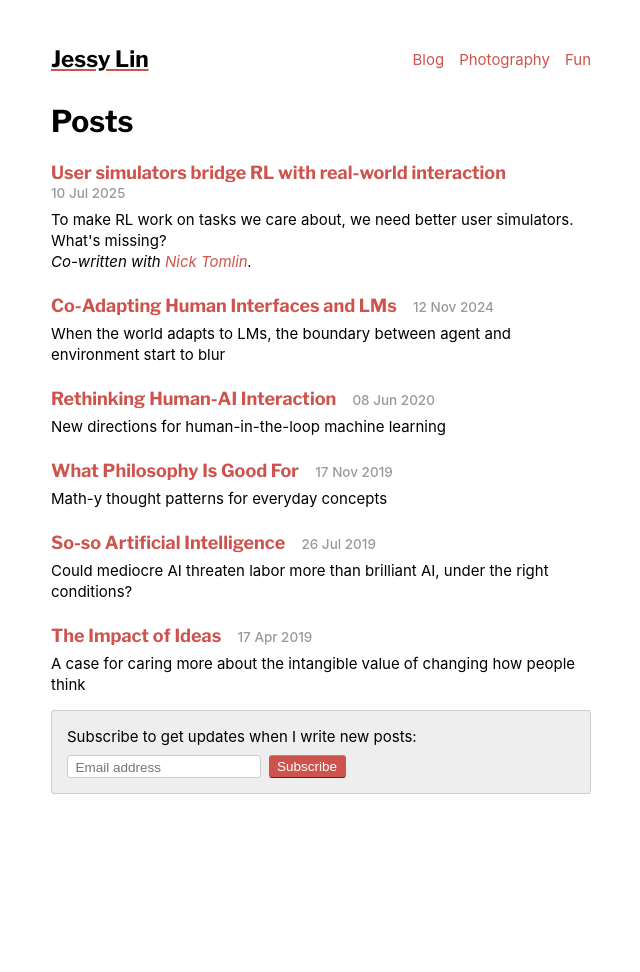
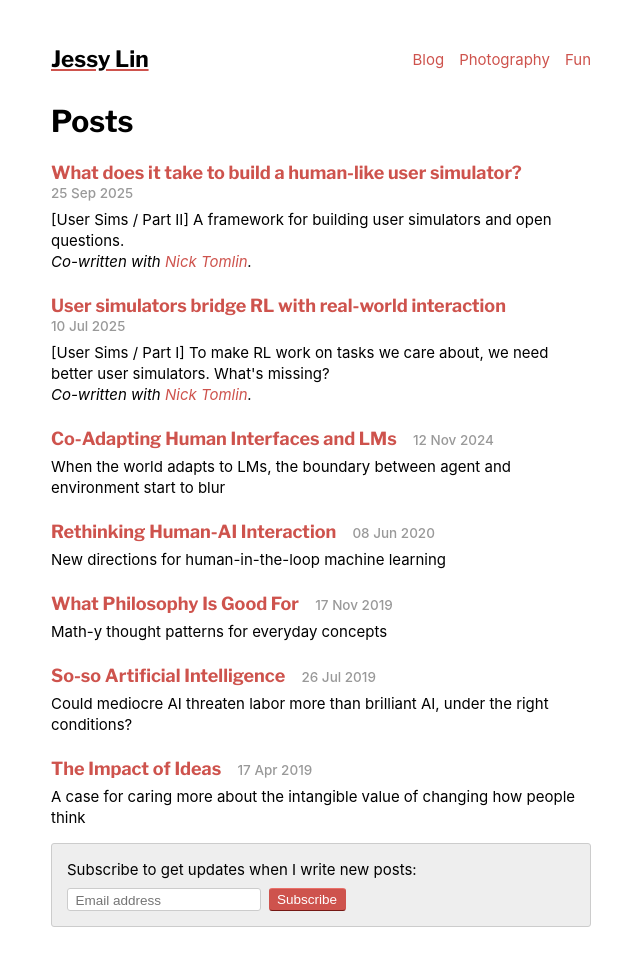
Before and after one commit to jlin816/jlin816.github.io, a Jekyll site: the page built from blog.html, in a window 1280 px wide. Shown: the whole page, without its empty margins (319-959 px from the left). Built offline with Jekyll 4.4.1, drawn with Linux system fonts in a browser that asks for light colours; before the commit the page ends 900 px from its top, so only the background shows below that; some of the changed lines change nothing that is shown.

Commit message:
Add user sims blog post part 2

````diff
--- a/_posts/2025-07-10-user-simulators-1.md
+++ b/_posts/2025-07-10-user-simulators-1.md
@@ -1,7 +1,8 @@
 ---
 layout: post
 title: User simulators bridge RL with real-world interaction
-subtitle: To make RL work on tasks we care about, we need better user simulators. What's missing?<br><i>Co-written with <a href="https://people.eecs.berkeley.edu/~nicholas_tomlin/">Nick Tomlin</a>.</i>
+subtitle: >-
+  [User Sims / Part I] To make RL work on tasks we care about, we need better user simulators. What's missing?<br><i>Co-written with <a href="https://people.eecs.berkeley.edu/~nicholas_tomlin/">Nick Tomlin</a>.</i>
 date: 2025-07-10
 ack: Thanks to Kawin, Michelle, Allen, Justin, Wenting, and Micah for feedback and thoughtful discussions :)
 image: /assets/posts/user-sims-1/applications.png
--- /dev/null
+++ b/_posts/2025-09-25-user-simulators-2.md
@@ -0,0 +1,144 @@
+---
+layout: post
+title: What does it take to build a human-like user simulator?
+subtitle: >-
+    [User Sims / Part II] A framework for building user simulators and open questions.<br><i>Co-written with <a href="https://nickatomlin.github.io/">Nick Tomlin</a>.</i>
+date: 2025-09-25
+ack: Thanks to Alexis, Austen, Lucy, Kawin, Michelle, Allen, Justin, Wenting, and Micah for feedback and thoughtful discussions :)
+image: /assets/posts/user-sims-2/env.png
+---
+
+Defining the right training objective is often the key to eliciting new language model capabilities. Preference models led to more helpful assistants, and verifiable rewards led to better reasoning. But if we want to build models that can flexibly collaborate with humans to solve a wide range of complex problems, then we might need to define a new type of objective, one based on simulating real human users.
+
+The most obvious approach involves two language models, one trained to function as a helpful assistant, and the other acting as a stand-in for a human user with a task or goal in mind. These models would generate synthetic interactions, with the user simulator judging whether or not the interaction successfully accomplished its goal. The parameters of the assistant model would then be updated based on the quality of the interaction, training in simulation to learn how to be an effective assistant.
+
+{% include figure.html
+url="/assets/posts/user-sims-2/env.png"
+caption="Basic structure of an environment with a user simulator."
+%}
+
+However, we still don’t know how to build effective, human-like user simulators that could be used in such a scenario. In a [previous post]({% post_url 2025-07-10-user-simulators-1 %}), we discussed some of the ways that current language models fall short as user simulators. In this one, we’ll provide a framework for thinking about how to improve user simulators, and speculate on potential future approaches.
+
+Building a user simulator requires us to make a few key design decisions: (1) the **context** presented to the model, e.g., how its preferences or goals are specified; (2) the **scaffold**, which specifies how a user simulator obtains information, interacts with the environment, and evolves over time; and (3) the **objective** it was trained on, whether this is the out-of-the-box language modeling objective, "helpfulness" or "human preference" in RLHF, or something more complicated. We’ll cover each of these components in turn.
+
+## Context
+
+The first step to building more realistic simulators is to try collecting and imitating real user data. An important design decision here is what _user context_ to condition on: how do we represent a user and get out different behaviors at inference time? Some of the essential kinds of context we might want to include:
+
+- **Goal / reward description**: What is the user trying to accomplish in this interaction? e.g., "You want to reschedule your flight to the following day, if change is not possible, you want the agent to cancel and rebook" ([τ-bench](https://arxiv.org/abs/2406.12045))
+- **Behavioral traits**: How does the user (policy) behave, or what (task-relevant) personality traits does the assistant have to learn to interact with? To overcome the default helpful behavior, we might steer the user simulator's behavior by specifying traits like "be concise" or "sometimes make mistakes." We see a pretty limited range of user behavior in current work, often focused on sharing information incrementally ([CollabLLM](https://arxiv.org/abs/2502.00640)). We could imagine we'd eventually want to steer user simulators with more complex properties, such as a tendency to be indecisive, or to express confusion about a complex concept.
+- **Historical context**: If available, including a history of user interactions or actions can implicitly specify both their goals and behaviors, as demonstrated in e.g., past chat logs or conversations with human assistants ([Sierra](https://sierra.ai/blog/simulations-the-secret-behind-every-great-agent)).
+
+Beyond these basic elements, however, one of the key problems in effective user simulation is that a lot of the context we want to condition on — beliefs, preferences, intentions, etc. — is difficult to extract explicitly from people. This makes the simulation problem highly underspecified.
+
+For example, two people who say "I know how SVD works" often mean very different things by "know," and it's difficult to collect a profile that captures the user's "true" underlying knowledge. Without this context or diverse enough data, LMs that are trained to simulate a user that "knows how SVD works" may just regress to behaving like the average user who says that. It’s important to simulate diversity in user behavior because users that say they “know” might sometimes have incorrect assumptions, or some fuzzy high-level picture that only good tutors can pinpoint by questioning the user or trying hard to discover what they _actually_ know.
+
+In this light, there are three directions that seem promising to push: (1) synthetic approaches to impute the latent context, (2) collecting more _longitudinal_ data per-user, and (3) identifying new types of measurements that give us signals about a user's latent context.
+
+A straightforward idea if we don't have some latent context is to synthesize it with a language model. In the spirit of recent work [scaling up generative personas](https://arxiv.org/abs/2406.20094v3), we could imagine synthesizing all kinds of profiles to condition user simulators on, perhaps with more of a focus on _task-relevant_ traits (rather than demographic or stylistic). Even better, if we have a dataset of human interactions to ground this into, we could seed or constrain data generation with real human data.
+
+Human datasets today are relatively limited. Interaction data like [WildChat](https://wildchat.allen.ai/) at best consist of one or a few interactions with each human. Intuitively, the more context you can condition the LM on, the more you can extract "niche modes" in behavior without mode collapse. This is a case where products with users doing real tasks repeatedly, over time have leverage to build models that can directly optimize to work better with humans. With longitudinal datasets, we imagine there'd be interesting scientific questions around how much data you'd need per user to develop a good-enough user simulator to train against, for a particular task.
+
+In general, conversations provide a limited lens into a person's underlying beliefs and intentions. To simulate a student learning a complex topic, for example, what we'd really like is a detailed description of how exactly they _think_ eigenvalues work. What if we just collected this data, e.g. by having them students verbalize their understanding while solving problems and using this as conditioning context for LM user simulators? Even more, we'd like to model what kinds of explanations most effectively _update_ a student's beliefs. When a student reads a textbook paragraph or explanation from a tutor, how does their understanding _change_? What problems are they now able to solve they weren't able to before?  It's unclear yet whether LM user simulators could accurately model the evolution of a student's responses after interventions — but if this worked, it'd be a key stepping stone to training assistant models that learn to provide the most useful interventions.
+
+Overall, perhaps the direction to emphasize is exploring "density" and richness of human data rather than sheer quantity.
+
+<div class="summary-box">
+<div class="summary-heading">Open Questions</div>
+<ul style="list-style-type: none; padding: 0;">
+<li>
+    <b>Q1</b>: What level of “fidelity” do user simulators need? There are many raw data streams we can imagine using as context for user simulation, all the way down to the raw stream of actions they take in their computer or IDE. However, we likely don't need to model users at this level of granularity. Intuitively, it seems useful for people to reason about other people's beliefs to some extent, but we don't need to do this perfectly to be a good assistant. What level of granularity do we need, and how do we determine the representation or abstraction that gives us the right degree of fidelity for a particular task?
+</li>
+
+<li>
+    <b>Q2</b>: What do denser forms of data annotation look like (some ideas mentioned above: having people verbalize thoughts that are usually latent, or re-evaluating test-taking performance after every turn). Are there new products or ways of using AI that naturally enable us to collect this kind of data?
+</li>
+
+<li>
+    <b>Q3</b>: If user specification relies on having information in context, how do we naturally simulate not knowing something? More speculative approaches could involve knowledge editing or training models only on a subset of data.
+</li>
+</ul>
+</div>
+
+## Scaffold
+
+So far, we've discussed what context is necessary to provide a complete specification of a user However, in many cases it's fundamentally unnatural to provide a user simulator with all the context up front. When booking a hotel, you might only be reminded that you prefer an in-house gym if you see that advertised on one of the options. Human memory looks more like "checking things into context" from long-term memory; the search (or chat interaction) can shape which preferences are revealed.
+
+{% include figure.html
+url="/assets/posts/user-sims-2/scaffold.png"
+caption="Putting all information in-context leads to unnatural behavior, since LLMs can directly copy from the prompt. Scaffolding might fix some of these problems: for example, users might only recall relevant pieces of information when prompted, or only be able to articulate tradeoffs when provided with options. The travel planning task in [DialOp](https://arxiv.org/abs/2305.20076), for example, implements a scaffold: the user simulator can only evaluate numerical rewards on proposed itineraries from the assistant, simulating the fact that humans may only have a fuzzy notion of what they want until faced with concrete options."
+%}
+
+To simulate these aspects of humans, we might turn to _scaffolds_, which define how an agent interfaces with its environment and context. We can adjust what information the model sees, and how it evolves over time, by modifying the agent scaffold. For example, we can model differences in:
+
+- **Goal or information fidelity.** While some users might begin an interaction with a fully-specified goal, most users aren't precise in what they want. We could model this by translating a fully-specified reward function into a fuzzy natural language string like "slight preference for outdoor seating," without specifying how much or under what conditions the user would be willing to give up outdoor seating. In fact, anything the user knows can be known to different degrees of fidelity.
+- **Self-knowledge.** Intuitively, it's easier to compare which of two options is better (and then put your finger on why) than to exhaustively recall everything you care about upfront or provide an absolute score in isolation. We could model this by only allowing the policy to call `preferred(option A, option B)` but not `reward(option A)`, or by not providing a description of the `reward` function. We experimented with this in [DialOp](https://arxiv.org/abs/2305.20076) by initializing user simulators with vague preference descriptions and only allowing them to see exact reward values when the assistant provided concrete proposals.
+- **Influence.** Interactions influence what users understand and want. For example, I might forget that ambience matters to me until an assistant shows me pictures of the interior of a restaurant. We can model this with a "belief update" function that injects new preferences into context based on the interaction. For domains like education, creating a belief update function that models what the user simulator understands as the dialogue goes on might be a full-fledged problem in itself.
+- **Memory & cognitive load.** To model the fact that humans have limited memory, we can simulate a (primitive) [memory mechanism](https://arxiv.org/abs/2310.08560) that summarizes earlier parts of the dialogue or pushes them into a long-term memory store. For example, a realistic user simulator might occasionally ask, "I don't remember the exact details of the earlier proposal you sent me, could you show me that again?" This would disincentivize models that dump information on the user — past a certain point, more information only overwhelms the user, and maybe even results in more errors. The best assistants will take human limitations into account.
+
+Products are already designed to take human "quirks" like these into account. For example, shopping products often default to offering multiple product recommendations, which makes it easier for users to make comparisons. Deep Research always asks 1-2 clarification questions at the beginning of the dialogue, to account for the fact that most prompts aren't fully specified up front. Chatbot assistants can be post-trained to repeat or summarize what was discussed earlier in the dialogue, accounting for users having limited memory.
+
+One theme here is that the policy doesn't need to have the same information that the reward model does, even though they represent the same user. Because people don't know what they want, they don't always act in accordance with their "true" preferences. An exciting prospect for future assistants is to _guide_ us towards what we actually want, helping us introspect and discover solutions we didn't consider at first glance — beyond current-day chatbots that just take the first thing we ask for literally.
+
+<div class="summary-box">
+<div class="summary-heading">Open Questions</div>
+<ul style="list-style-type: none; padding: 0;">
+<li>
+    <b>Q1</b>: Are there general principles that can guide the design of human-like agent scaffolds? Because there are many axes along which agent scaffolds can vary, we run the risk of building arbitrary decisions into our user simulators. Is it possible to make more principled decisions about, e.g., belief update functions, by modeling the perplexity of or similarity to real human interactions?
+</li>
+
+<li>
+    <b>Q2</b>: A scaffold essentially builds in an inductive bias that makes the structure of an agent similar to a human. What inductive biases are actually necessary, vs. easily learnable from data? Is there anything to be gained from what we know about the structure of human thinking, such as when people recall things from long-term memory?
+</li>
+</ul>
+</div>
+
+## Objective
+
+Scaffolds are a natural extension of the core principle of RL: we can make hard-coded decisions a bit more flexible by embedding what we know about humans into incentives (i.e. properties of the user simulator / environment), letting assistant behavior instead emerge from training. To take this principle to its natural end, perhaps we can also build more human-like user simulators by changing the objective that our models optimize.
+
+To solve issues such as LMs not "really wanting things" (as described in our [previous post]({% post_url 2025-07-10-user-simulators-1 %})) , we might want to train user simulators on the (range of) objectives that we think users optimize for.
+
+Users care about completing the task, but optimizing user models naively to complete the task could make them too eager to work together. RLHF-trained models are already "too helpful." In reality, humans are optimizing for a multitude of objectives, even in the course of doing a well-scoped task: Alice, who wants to expend the least amount of effort possible; Timmy, who's indecisive and also considering the objectives of other people in his group; Oliver, who doesn't settle for satisficing and wants the absolute best option.
+
+{% include figure.html
+url="/assets/posts/user-sims-2/objectives.png"
+caption="Users optimize for different objectives. For example, some users exhibit satisficing behavior, while others are optimizers. Other users might struggle to understand their own preferences."
+%}
+
+There are well-understood universalities to human psychology such as loss aversion, making perceived values more asymmetric than those assessed objectively by a computer or LM. Building user simulators that pursue goals in the ways humans do might look to [prospect theory](https://en.wikipedia.org/wiki/Prospect_theory) or other formalizations of how utility distributions, probabilities, and the rest of the computational world map to perceived human value.
+
+We might also want to model users with adversarial objectives. [Reliability testing](https://sierra.ai/blog/simulations-the-secret-behind-every-great-agent) is one use case for user simulators, where it feels natural to train users that probe for edge cases and failure modes in the assistant’s policy. User simulation is another lens to view what some are already doing to [audit language model behavior at scale](https://transluce.org/jailbreaking-frontier-models).
+
+Training user models to optimize the objectives that users have may not be enough in some cases. Consider the work on training human-like bots for Chess or Go. There, it's well-established that behavior cloning on human data isn't enough[^behavior-cloning-chess]. On the other hand, optimizing directly for the task objective through inference-time search (e.g., Deep Blue) or self-play training (AlphaZero) can match or exceed human performance, but result in qualitatively different behavior.
+
+Instead, a set of hybrid approaches combine the best of two worlds: [piKL](https://arxiv.org/abs/2112.07544) directly trained models on a task objective, while simultaneously minimizing KL divergence from a behavior cloned policy, leading to more human-like gameplay in chess and Go. A variant of piKL was used in [Cicero](https://www.science.org/doi/10.1126/science.ade9097), the first model to obtain superhuman performance in Diplomacy, as part of its planning loop.  Alternatively, we can impose cognitively-inspired resource constraints on the optimization process. For example, [Zhang, et al. (2024)](https://arxiv.org/abs/2410.03893) showed that limiting the amount of inference-time search models can conduct, akin to limited planning depth in humans, can result in more human-aligned chess bots. We can imagine applying some of these same ideas to user simulation with language models.
+
+<div class="summary-box">
+<div class="summary-heading">Open Questions</div>
+<ul style="list-style-type: none; padding: 0;">
+<li>
+    <b>Q1</b>: When is training user models with objectives worth the complexity over collecting more human data? Are there cases where it gets us qualitatively different behaviors? The main benefit of using objectives is emergent, large-scale diversity from a single specification (e.g. the user's degree of loss aversion can be a single hyperparameter). The simpler approach is just to train on more human data, but the verdict is still out on whether this is sufficient. Training models on increasingly large datasets of human interactions and developing a “scaling law for user simulators” could be a first step to determining whether data- or objective-centric approaches are more scalable.
+</li>
+<li>
+    <b>Q2</b>: Does modeling human cognition improve user simulators? One interesting experiment would be to build a series of user simulators with different cognitive biases, train assistants for each of them in self-play, and evaluate emergent properties of the trained models. For example, does training against user models with limited “attention spans” result in more communicatively efficient assistants?
+</li>
+</ul>
+</div>
+
+---
+
+Of course, there are many more open questions: what’s the best way to evaluate user simulators? Once we build high-quality user simulators, what’s the best way to actually train and improve our assistant models? How can we train models that generalize to real humans, and don’t just overfit simulated users? And finally: when are user simulators most useful, compared to other recipes such as iterative deployment, offline data, or online learning with real people? We think that tackling these questions will be an important step toward building more useful, collaborative LMs.
+
+We’re actively working on building better user simulators and training models against them. If you’d like to chat, please reach out to us!
+
+If you'd like to cite this post:
+```
+@misc{lintomlin2025usersimpart2,
+  author       = {Jessy Lin and Nick Tomlin},
+  title        = {What does it take to build a human-like user simulator?}
+  howpublished = {\url{https://jessylin.com/2025/09/26/user-simulators-2/}},
+}
+```
+
+[^behavior-cloning-chess]: [Multiple](https://arxiv.org/abs/2006.01855) [empirical](https://www.lamsade.dauphine.fr/~cazenave/papers/resnet.pdf) results have shown how imitation learning requires huge amounts of data (e.g. [15B datapoints](https://arxiv.org/abs/2402.04494)) and still fail to match or improve as quickly as the humans who generated the training data.
````
Also changed, not shown: assets/posts/user-sims-2/env.png (added), assets/posts/user-sims-2/objectives.png (added), assets/posts/user-sims-2/scaffold.png (added).
